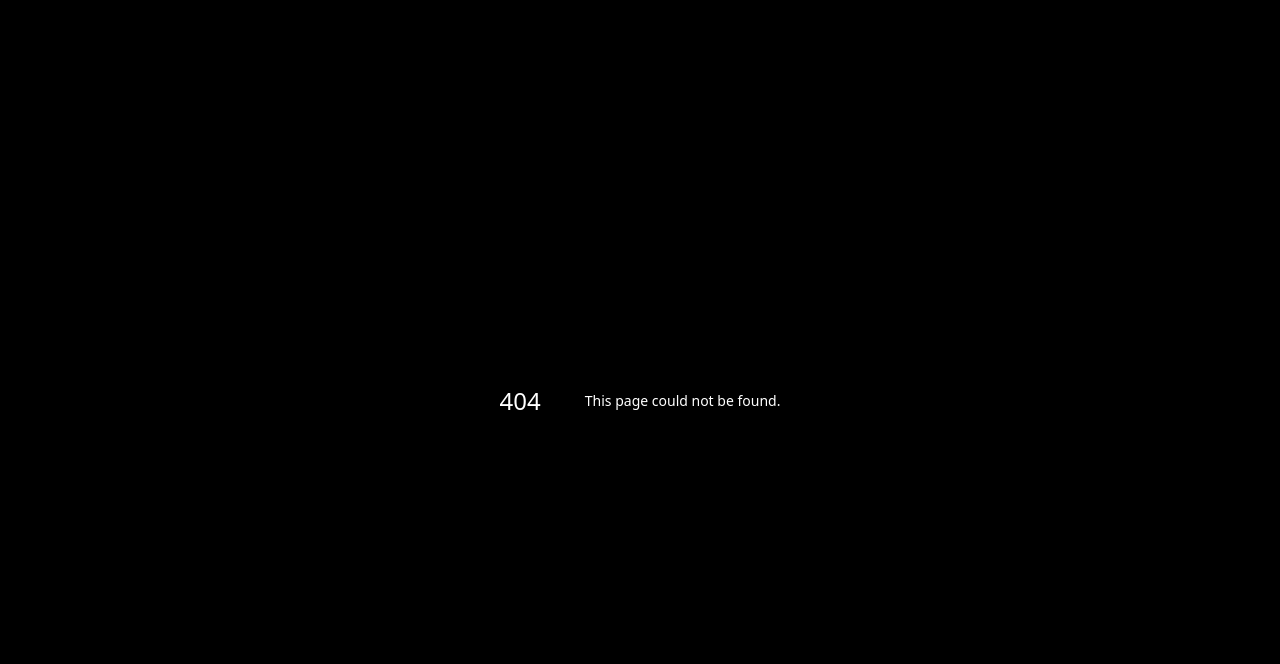
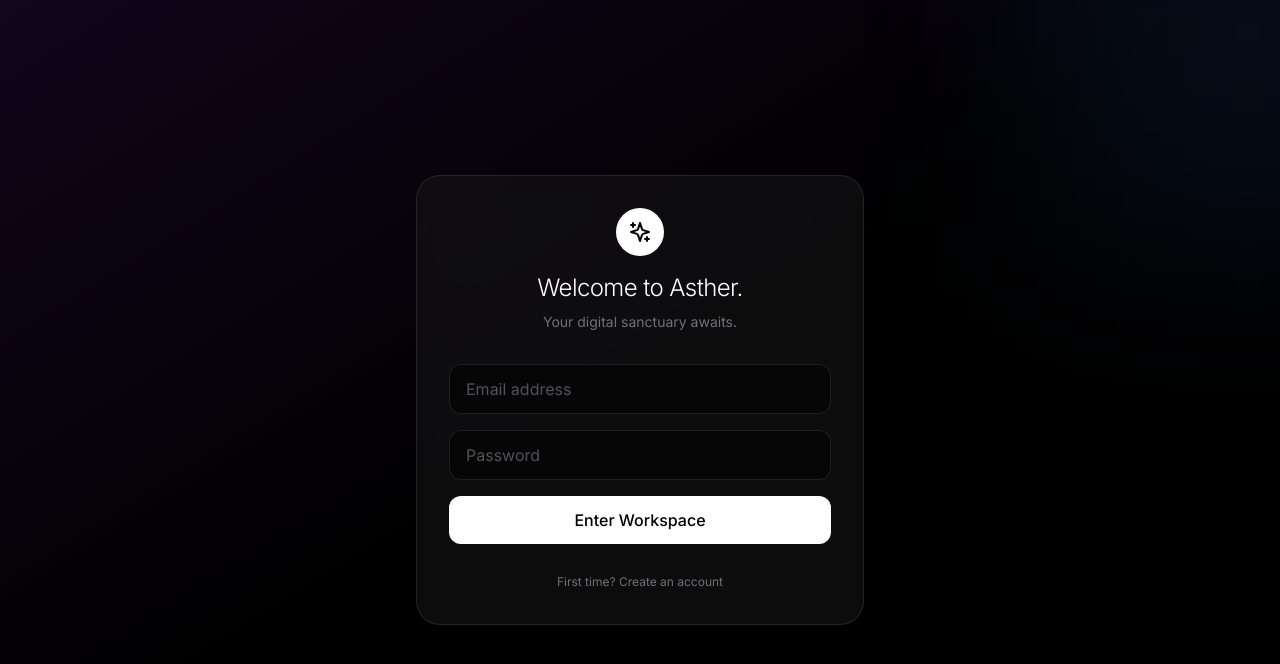
Before and after one commit to hapybeing/Asther, a Next.js app: page /login in a window 1280 px wide. Before the commit this address had no page. Shown: the top 664 px of the page. Built offline with nearby package versions, Linux system fonts and the light colour scheme; no server answers.

Commit message:
Create page.tsx

```diff
--- /dev/null
+++ b/app/login/page.tsx
@@ -0,0 +1,121 @@
+"use client";
+
+import { useState } from "react";
+import { createClient } from "@supabase/supabase-js";
+import { useRouter } from "next/navigation";
+import { Loader2, Sparkles } from "lucide-react";
+
+// Initialize Supabase manually here for the login logic
+const supabase = createClient(
+  process.env.NEXT_PUBLIC_SUPABASE_URL!,
+  process.env.NEXT_PUBLIC_SUPABASE_ANON_KEY!
+);
+
+export default function LoginPage() {
+  const router = useRouter();
+  const [email, setEmail] = useState("");
+  const [password, setPassword] = useState("");
+  const [loading, setLoading] = useState(false);
+  const [isSignUp, setIsSignUp] = useState(false); // Toggle between Login/Signup
+  const [error, setError] = useState<string | null>(null);
+
+  async function handleAuth(e: React.FormEvent) {
+    e.preventDefault();
+    setLoading(true);
+    setError(null);
+
+    try {
+      if (isSignUp) {
+        // 1. SIGN UP
+        const { error } = await supabase.auth.signUp({
+          email,
+          password,
+        });
+        if (error) throw error;
+        alert("Account created! Logging you in...");
+      }
+
+      // 2. LOG IN (Always do this after signup too)
+      const { error } = await supabase.auth.signInWithPassword({
+        email,
+        password,
+      });
+      if (error) throw error;
+
+      // Success! Go to dashboard
+      router.push("/dashboard");
+
+    } catch (err: any) {
+      setError(err.message);
+    } finally {
+      setLoading(false);
+    }
+  }
+
+  return (
+    <div className="min-h-screen bg-black text-white flex items-center justify-center p-4 relative overflow-hidden">
+
+      {/* Background Ambience */}
+      <div className="absolute top-0 left-0 w-full h-full bg-gradient-to-br from-purple-900/20 via-black to-black pointer-events-none" />
+      <div className="absolute -top-40 -right-40 w-96 h-96 bg-blue-500/10 blur-[100px]" />
+
+      <div className="w-full max-w-md bg-zinc-900/50 border border-white/10 p-8 rounded-3xl backdrop-blur-xl relative z-10 animate-in fade-in zoom-in duration-500">
+
+        <div className="text-center mb-8">
+            <div className="w-12 h-12 bg-white rounded-full mx-auto mb-4 flex items-center justify-center">
+                <Sparkles className="w-6 h-6 text-black" />
+            </div>
+            <h1 className="text-2xl font-light tracking-tight">Welcome to Asther.</h1>
+            <p className="text-zinc-500 text-sm mt-2">Your digital sanctuary awaits.</p>
+        </div>
+
+        <form onSubmit={handleAuth} className="space-y-4">
+            <div>
+                <input
+                    type="email"
+                    placeholder="Email address"
+                    value={email}
+                    onChange={(e) => setEmail(e.target.value)}
+                    className="w-full bg-black/50 border border-white/10 rounded-xl px-4 py-3 text-white focus:outline-none focus:border-purple-500/50 transition placeholder:text-zinc-600"
+                    required
+                />
+            </div>
+            <div>
+                <input
+                    type="password"
+                    placeholder="Password"
+                    value={password}
+                    onChange={(e) => setPassword(e.target.value)}
+                    className="w-full bg-black/50 border border-white/10 rounded-xl px-4 py-3 text-white focus:outline-none focus:border-purple-500/50 transition placeholder:text-zinc-600"
+                    required
+                />
+            </div>
+
+            {error && (
+                <div className="text-red-400 text-xs text-center bg-red-500/10 p-2 rounded-lg">
+                    {error}
+                </div>
+            )}
+
+            <button
+                type="submit"
+                disabled={loading}
+                className="w-full bg-white text-black font-medium py-3 rounded-xl hover:bg-zinc-200 transition flex items-center justify-center gap-2"
+            >
+                {loading && <Loader2 className="w-4 h-4 animate-spin" />}
+                {isSignUp ? "Create Account" : "Enter Workspace"}
+            </button>
+        </form>
+
+        <div className="mt-6 text-center">
+            <button
+                onClick={() => setIsSignUp(!isSignUp)}
+                className="text-xs text-zinc-500 hover:text-white transition"
+            >
+                {isSignUp ? "Already have an account? Log in" : "First time? Create an account"}
+            </button>
+        </div>
+      </div>
+    </div>
+  );
+}
```
